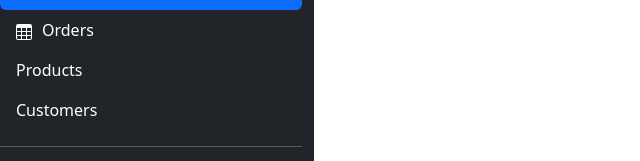
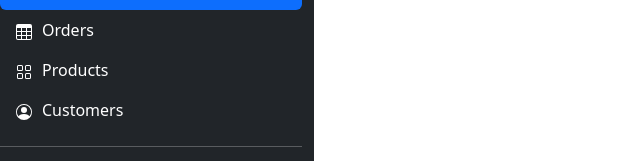
Before and after one commit to pablio1/ITELECT4, a React (Create React App) app: page / in a window 1280 px wide. Shown: the part 139-300 px from the top of the page, without its empty margins (0-640 px from the left). Built offline with nearby package versions, Linux system fonts and the light colour scheme; grey boxes are pictures that could not be loaded.

Commit message:
added icons

```diff
--- a/src/pages/Main/Main.js
+++ b/src/pages/Main/Main.js
@@ -66,7 +66,9 @@ class Main extends Component {
                     <li>
                         <Link style={{textDecoration: 'none'}} to="/products" onClick={() => {this.handleClickSidebar('products')}}>
                             <div style={{color: '#fff'}} class={this.state.activePage === 'products' ? "nav-link active" : "nav-link"}>
-
+                            <svg xmlns="http://www.w3.org/2000/svg" style={{marginRight: '10px'}} width="16" height="16" fill="currentColor" class="bi bi-grid" viewBox="0 0 16 16">
+                            <path d="M1 2.5A1.5 1.5 0 0 1 2.5 1h3A1.5 1.5 0 0 1 7 2.5v3A1.5 1.5 0 0 1 5.5 7h-3A1.5 1.5 0 0 1 1 5.5v-3zM2.5 2a.5.5 0 0 0-.5.5v3a.5.5 0 0 0 .5.5h3a.5.5 0 0 0 .5-.5v-3a.5.5 0 0 0-.5-.5h-3zm6.5.5A1.5 1.5 0 0 1 10.5 1h3A1.5 1.5 0 0 1 15 2.5v3A1.5 1.5 0 0 1 13.5 7h-3A1.5 1.5 0 0 1 9 5.5v-3zm1.5-.5a.5.5 0 0 0-.5.5v3a.5.5 0 0 0 .5.5h3a.5.5 0 0 0 .5-.5v-3a.5.5 0 0 0-.5-.5h-3zM1 10.5A1.5 1.5 0 0 1 2.5 9h3A1.5 1.5 0 0 1 7 10.5v3A1.5 1.5 0 0 1 5.5 15h-3A1.5 1.5 0 0 1 1 13.5v-3zm1.5-.5a.5.5 0 0 0-.5.5v3a.5.5 0 0 0 .5.5h3a.5.5 0 0 0 .5-.5v-3a.5.5 0 0 0-.5-.5h-3zm6.5.5A1.5 1.5 0 0 1 10.5 9h3a1.5 1.5 0 0 1 1.5 1.5v3a1.5 1.5 0 0 1-1.5 1.5h-3A1.5 1.5 0 0 1 9 13.5v-3zm1.5-.5a.5.5 0 0 0-.5.5v3a.5.5 0 0 0 .5.5h3a.5.5 0 0 0 .5-.5v-3a.5.5 0 0 0-.5-.5h-3z"/>
+                            </svg>
                             Products
                             </div>
                         </Link>
@@ -75,7 +77,10 @@ class Main extends Component {
                     <li>
                         <Link style={{textDecoration: 'none'}} to="/customers" onClick={() => {this.handleClickSidebar('customers')}}>
                             <div style={{color: '#fff'}} class={this.state.activePage === 'customers' ? "nav-link active" : "nav-link"}>
-
+                            <svg xmlns="http://www.w3.org/2000/svg" style={{marginRight: '10px'}} width="16" height="16" fill="currentColor" class="bi bi-person-circle" viewBox="0 0 16 16">
+                            <path d="M11 6a3 3 0 1 1-6 0 3 3 0 0 1 6 0z"/>
+                            <path fill-rule="evenodd" d="M0 8a8 8 0 1 1 16 0A8 8 0 0 1 0 8zm8-7a7 7 0 0 0-5.468 11.37C3.242 11.226 4.805 10 8 10s4.757 1.225 5.468 2.37A7 7 0 0 0 8 1z"/>
+                            </svg>
                             Customers
                             </div>
                         </Link>
```
Lines whose indentation alone changed are shown as unchanged.
